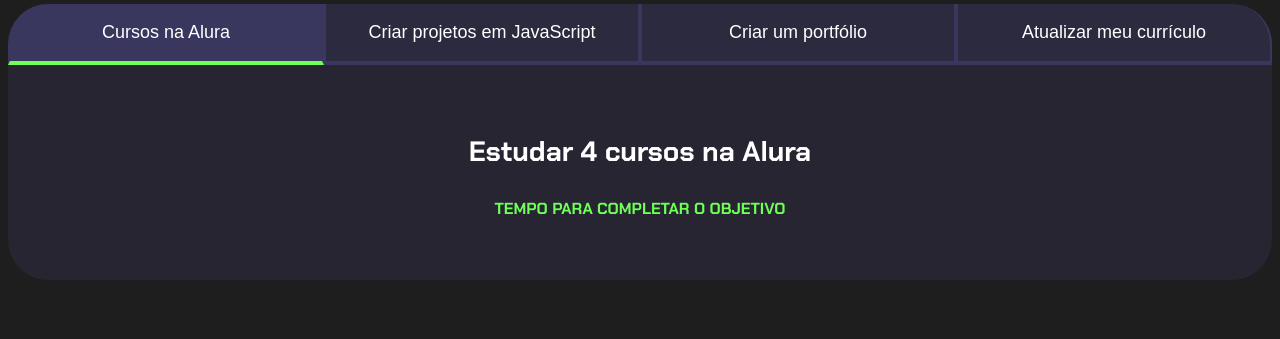
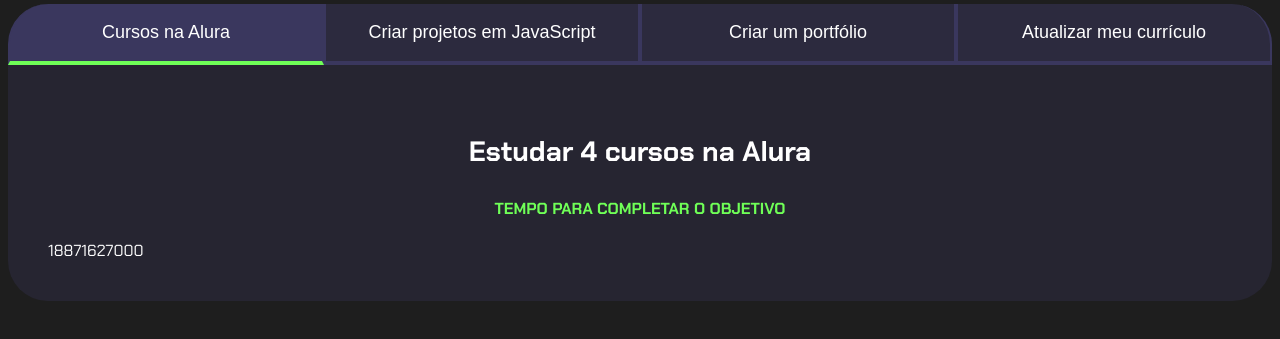
Before and after one commit to gigixw/javascript-, a plain HTML site: page index.html in a window 1280 px wide. Both pictures are taken after a click on the button "Cursos na Alura". Shown: the part 99-438 px from the top of the page. Drawn offline with Linux system fonts and the light colour scheme.

Commit message:
Add files via upload

```diff
--- a/index.html
+++ b/index.html
@@ -20,18 +20,22 @@
         <div class="aba-conteudo ativo">
         <h3 class="aba-conteudo-titulo-principal">Estudar 4 cursos na Alura</h3>
         <h4 class="aba-conteudo-titulo-secundario">Tempo para completar o objetivo</h4>
+        <div class="contador"></div>
         </div>
         <div class="aba-conteudo">
         <h3 class="aba-conteudo-titulo-principal">Criar 5 projetos em Javascript</h3>
         <h4 class="aba-conteudo-titulo-secundario">Tempo para completar o objetivo</h4>
+        <div class="contador"></div>
         </div>
         <div class="aba-conteudo">
         <h3 class="aba-conteudo-titulo-principal">Criar um portfolio com os meus 3 melhores projetos</h3>
         <h4 class="aba-conteudo-titulo-secundario">Tempo para completar o objetivo</h4>
+        <div class="contador"></div>
         </div>
         <div class="aba-conteudo">
         <h3 class="aba-conteudo-titulo-principal">Atualizar meu curriculo com os certificados da Alura</h3>
         <h4 class="aba-conteudo-titulo-secundario">Tempo para completar o objetivo</h4>
+        <div class="contador"></div>
     </div>
     </div>
     </div>
--- a/main.js
+++ b/main.js
@@ -1,9 +1,18 @@
 
 const botoes = document.querySelectorAll(".botao");
+const textos = document.querySelectorAll(".aba-conteudo");
+
 for(let i=0;i <botoes.length;i++){ botoes[i].onclick = function() {
-
 for(let j=0;j<botoes.length;j++) { botoes[j].classList.remove("ativo");
+textos[j].classList.remove("ativo");
 }
 botoes[i].classList.add("ativo");
+textos[i].classList.add("ativo");
 }
 }
+
+const contadores = document.querySelectorAll(".contador");
+const tempoObjetivo1 = new Date("2024-10-05T00:00:00");
+let tempoAtual = new Date();
+
+contadores[0].textContent = tempoObjetivo1 - tempoAtual;
```
